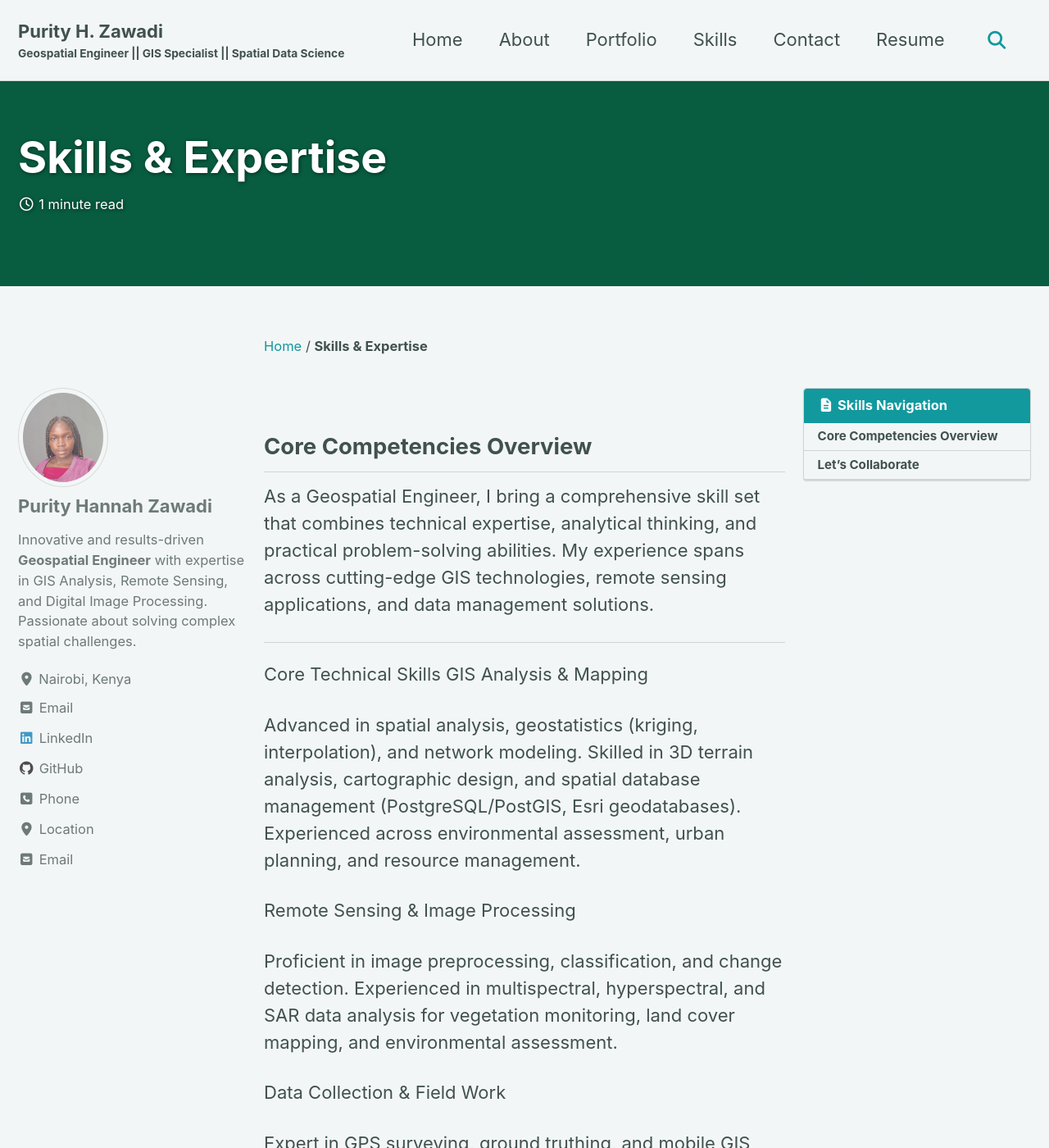
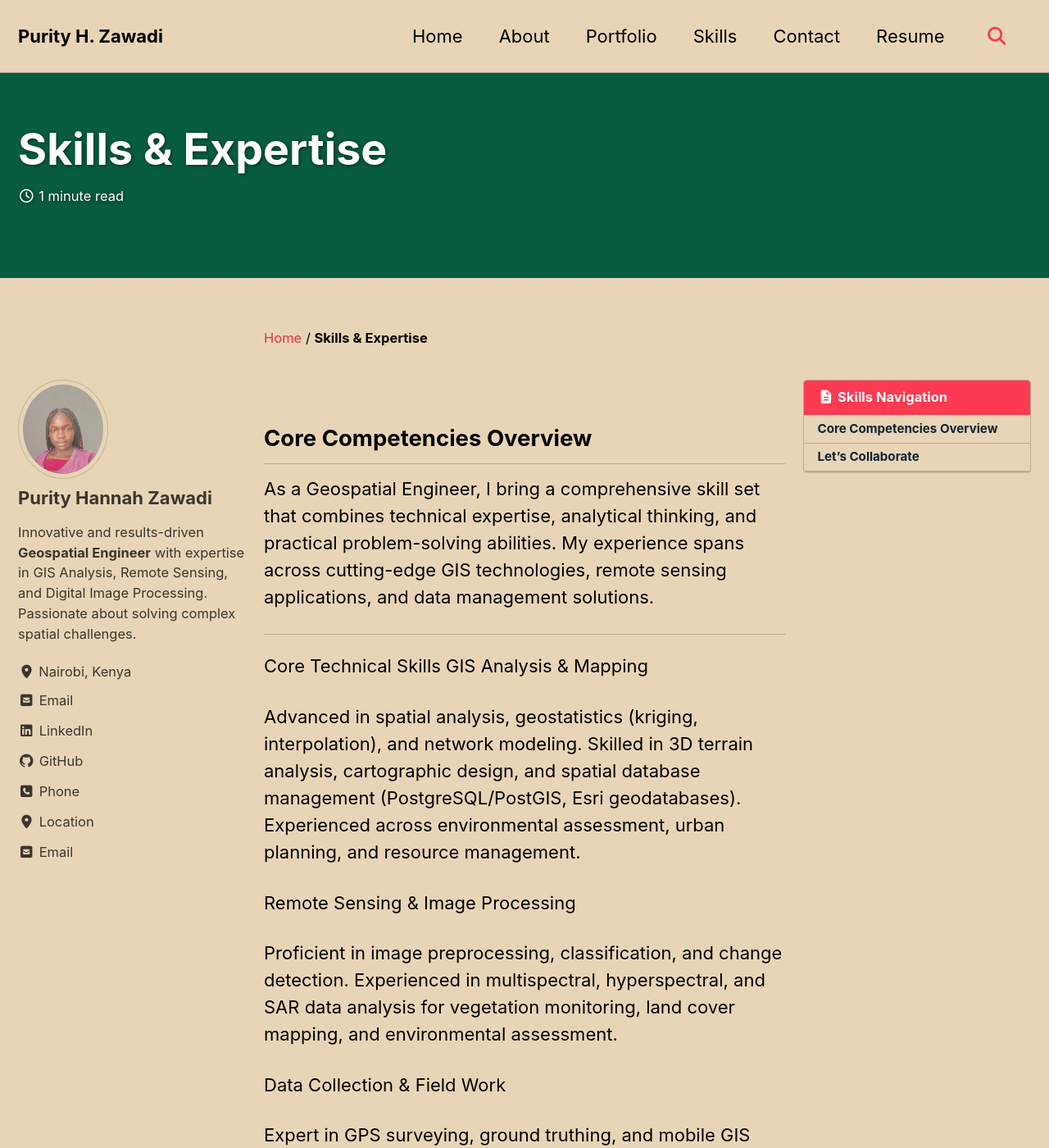
Before and after one commit to purityhannahzawadi/purityhannahzawadi.github.io, a Jekyll site: the page built from _pages/skills.md, in a window 1280 px wide and 1400 px high. Shown: the whole window at 82% size. Built offline with Jekyll 4.4.1, drawn with Linux system fonts in a browser that asks for light colours; cached includes are drawn as plain includes; some of the changed lines change nothing that is shown.

Commit message:
Update _config.yml

```diff
--- a/_config.yml
+++ b/_config.yml
@@ -12,16 +12,16 @@
 
 # theme                  : "minimal-mistakes-jekyll"
 remote_theme           : "mmistakes/minimal-mistakes@4.26.2"
-minimal_mistakes_skin    : "mint" # "air", "aqua", "contrast", "dark", "dirt", "neon", "mint", "plum", "sunrise"
+minimal_mistakes_skin    : "sunrise" # "air", "aqua", "contrast", "dark", "dirt", "neon", "mint", "plum", "sunrise"
 
 # Site Settings
 locale                   : "en-US"
 rtl                      : # true, false (default) # turns direction of the page into right to left for RTL languages
-title                    : "Purity Hannah Zawadi"
-title_separator          : "-"
-subtitle                 : "Geospatial Engineer || GIS Specialist || Spatial Data Science" # site tagline that appears below site title in masthead
+title                    : # "Purity Hannah Zawadi"
+title_separator          : # "-"
+subtitle                 : # "Geospatial Engineer || GIS Specialist || Spatial Data Science" # site tagline that appears below site title in masthead
 name                     : "Purity Hannah Zawadi"
-description              : "Portfolio"
+description              : "Geospatial Engineer || GIS Specialist || Spatial Data Science" # site tagline that appears below site title in masthead "Portfolio"
 url                      : "https://purityhannahzawadi.github.io" # the base hostname & protocol for your site e.g. "https://mmistakes.github.io"
 baseurl                  : # the subpath of your site, e.g. "/blog"
 repository               : "purityhannahzawadi/purityhannahzawadi.github.io" # GitHub username/repo-name e.g. "mmistakes/minimal-mistakes"
```
